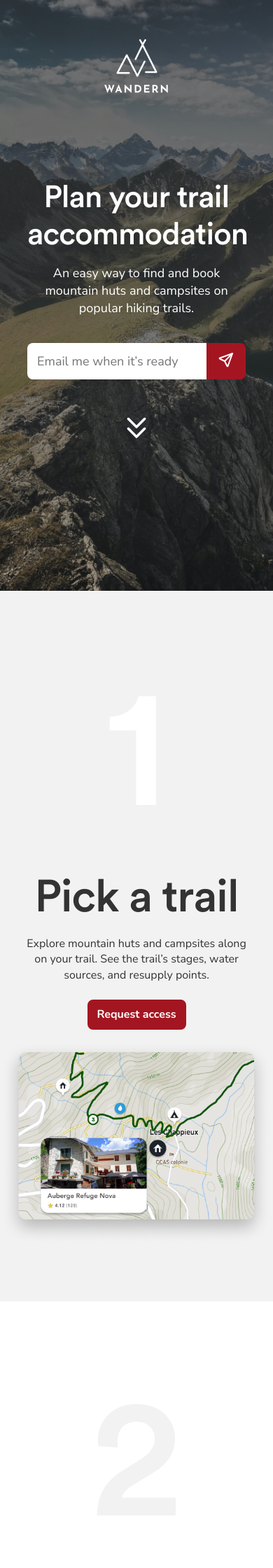
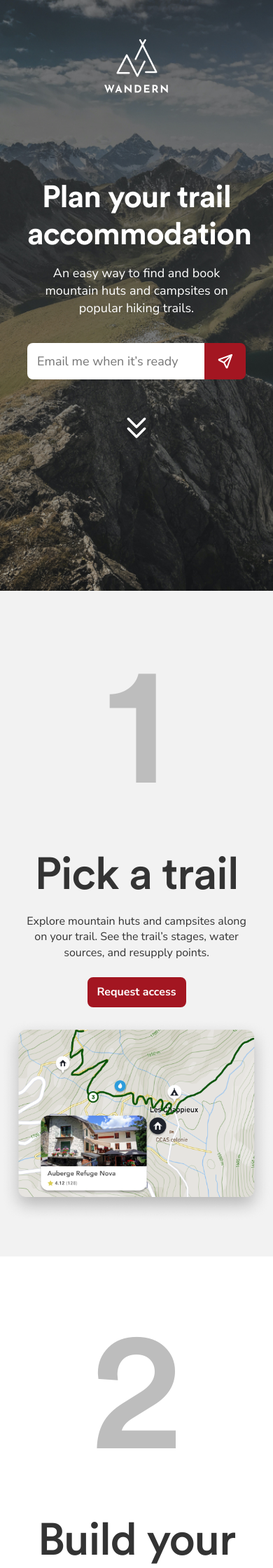
Before and after one commit to alizehkhan/wandern-prelaunch, a Flask app: page / in a window 390 px wide. Shown: the top 2240 px of the page at 70% size. Run offline with Flask 2, Linux system fonts and the light colour scheme.

Commit message:
final changes

```diff
--- a/assets/stylesheets/components/banner.css
+++ b/assets/stylesheets/components/banner.css
@@ -62,7 +62,10 @@
   background: #A31621;
   border: none;
   border-radius: 0 8px 8px 0;
-  padding: 12px 16px 6px 16px;
+  display: flex;
+  justify-content: center;
+  align-items: center;
+  width: 64px;
 }
 
 .input-message {
@@ -118,7 +121,7 @@ button:focus {
 
   .title {
     font-size: 44px;
-    font-weight: normal;
+    font-weight: bold;
   }
 
   .subtitle {
--- a/assets/stylesheets/components/step.css
+++ b/assets/stylesheets/components/step.css
@@ -74,7 +74,7 @@
 @media (max-width: 1200px) {
   .split {
     flex-direction: column;
-    padding: 64px 0;
+    padding: 32px 0;
   }
 
   .reverse {
@@ -97,8 +97,9 @@
     text-align: center;
   }
 
-  .number {
+  .number, #grey-number{
     font-size: 240px;
     text-align: center;
+    color: #BDBDBD;
   }
 }
```
